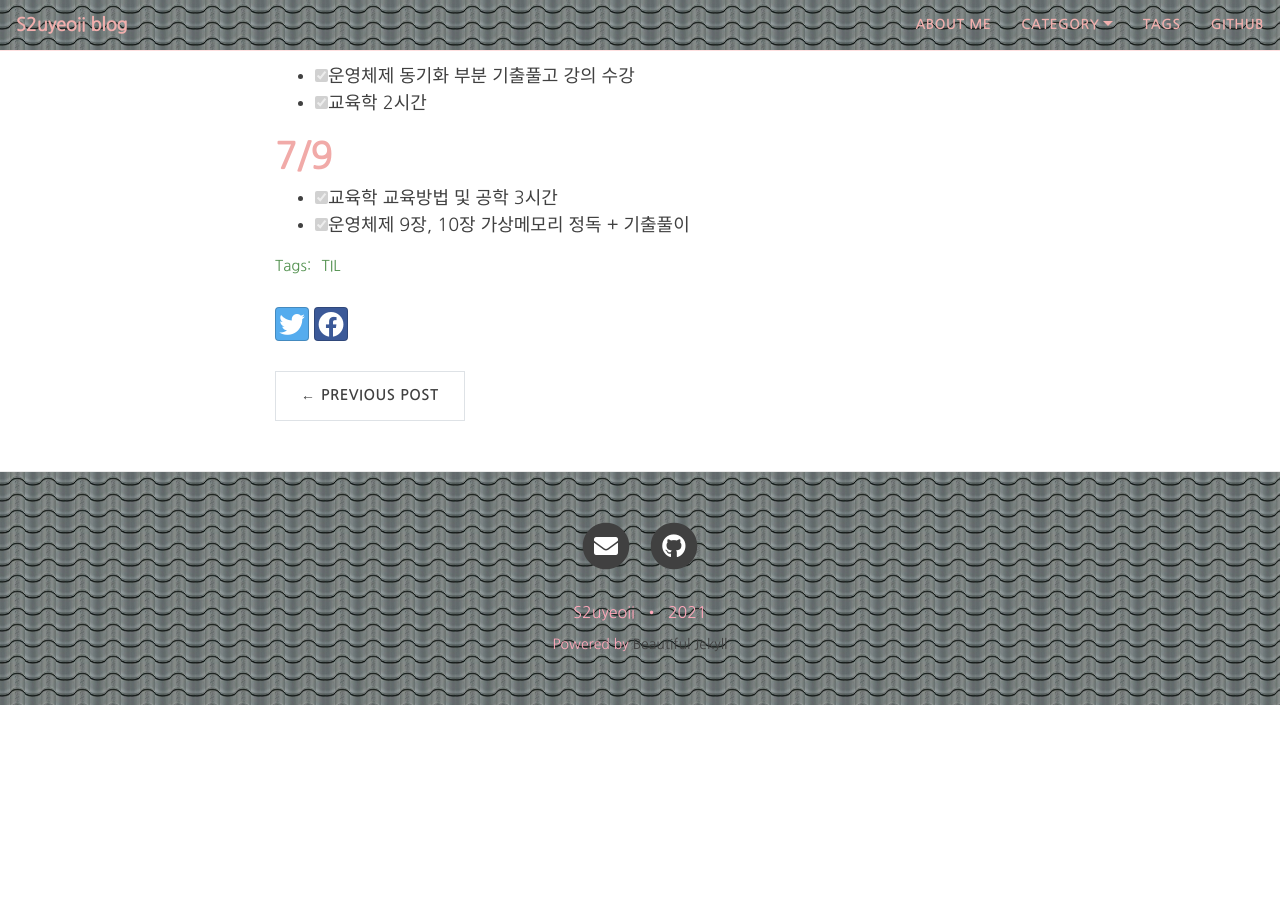
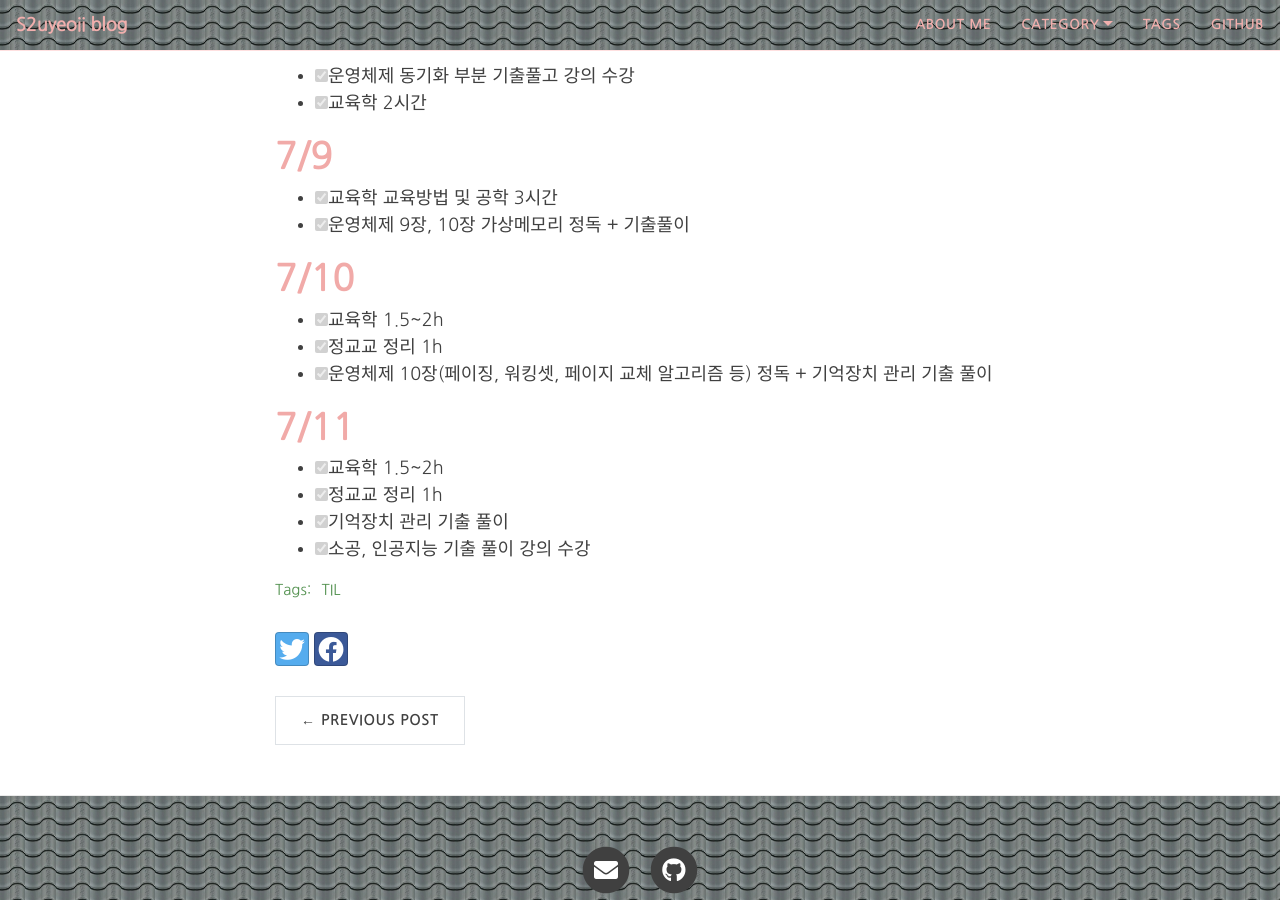
Before and after one commit to yeoneed/yeoneed.github.io, a Jekyll site: the page built from _posts/2021-07-05-TIL-7월2주.md, in a window 1280 px wide and 900 px high, scrolled down 680 px. Built offline with Jekyll 4.4.1, drawn with Linux system fonts in a browser that asks for light colours; nearby versions of some CDN libraries; some web fonts are replaced; before the commit the page ends 1385 px from its top, so only the background shows below that.

Commit message:
Update 2021-07-05-TIL-7월2주.md

```diff
--- a/_posts/2021-07-05-TIL-7월2주.md
+++ b/_posts/2021-07-05-TIL-7월2주.md
@@ -29,3 +29,14 @@ category: [TIL]
 # 7/9
 - [x] 교육학 교육방법 및 공학 3시간
 - [x] 운영체제 9장, 10장 가상메모리 정독 + 기출풀이
+
+# 7/10
+- [x] 교육학 1.5~2h
+- [x] 정교교 정리 1h
+- [x] 운영체제 10장(페이징, 워킹셋, 페이지 교체 알고리즘 등) 정독 + 기억장치 관리 기출 풀이
+
+# 7/11
+- [x] 교육학 1.5~2h
+- [x] 정교교 정리 1h
+- [x] 기억장치 관리 기출 풀이
+- [x] 소공, 인공지능 기출 풀이 강의 수강
```
